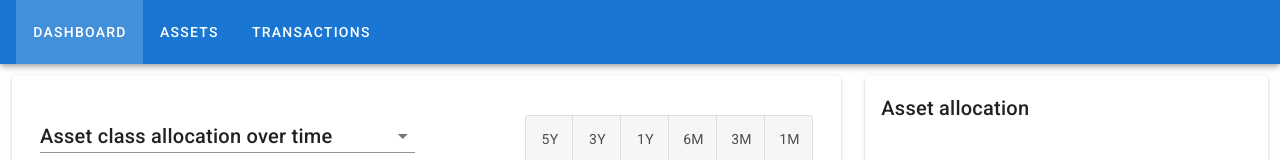
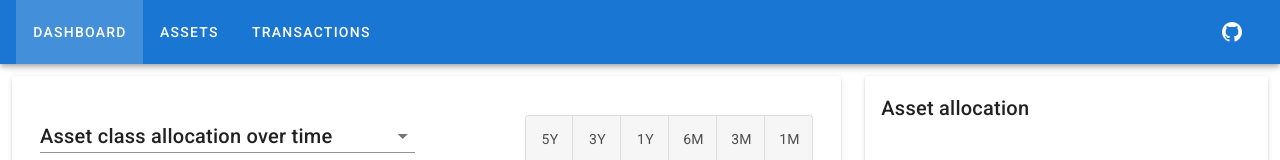
Before and after one commit to larcki/portfolio-manager, a Vue app in the folder frontend/: page / in a window 1280 px wide. Shown: the top 160 px of the page. Built offline with nearby package versions, Linux system fonts and the light colour scheme; no server answers.

Commit message:
fixed github icon

```diff
--- a/frontend/package.json
+++ b/frontend/package.json
@@ -18,6 +18,7 @@
     "vuetify": "^2.0.0"
   },
   "devDependencies": {
+    "@mdi/font": "^5.5.55",
     "@vue/cli-plugin-babel": "^3.11.0",
     "@vue/cli-plugin-eslint": "^3.11.0",
     "@vue/cli-service": "^3.11.0",
--- a/frontend/src/App.vue
+++ b/frontend/src/App.vue
@@ -11,7 +11,7 @@
             <v-btn text
                    href="https://github.com/larcki/portfolio-manager"
                    target="_blank">
-                <v-icon>mdi-github-circle</v-icon>
+                <v-icon>mdi-github</v-icon>
             </v-btn>
         </v-app-bar>
 
```
Also changed, not shown: 1 other file (tests, documents, lock files or other folders).
